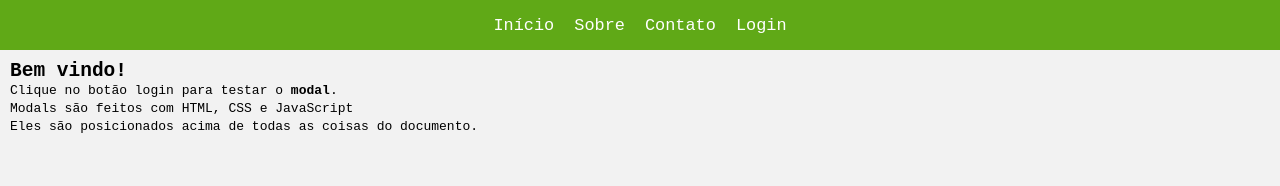
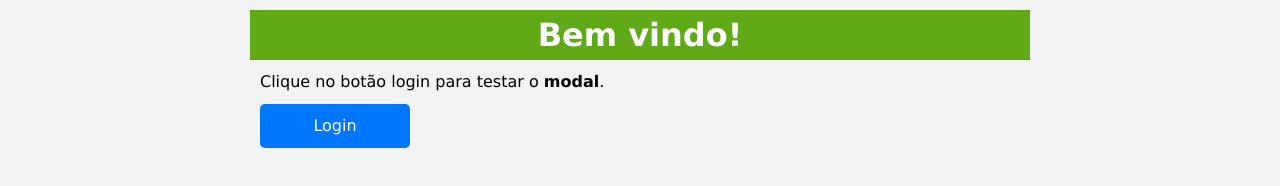
Before and after one commit to LucasHayashi/estudo_javascript, a plain HTML site: page modal-js/index.html in a window 1280 px wide. Drawn offline with Linux system fonts and the light colour scheme.

Commit message:
Ajustado layout para facilitar o propósito da ferramenta

```diff
--- a/modal-js/css/modal.css
+++ b/modal-js/css/modal.css
@@ -55,13 +55,17 @@
     padding: .7em;
 }
 
-.modal input[type="submit"]{
+.modal input[type="button"] {
+    display: block;
+    padding: 10px;
+    margin: 10px 0;
+    border: none;
+    border-radius: 5px;
     background-color: #60A917;
-    color: #fff;
-    font-weight: bold;
-    margin-top: 20px;
-    border: none;
-    font-size: 1.2rem;
+    color: #FFF;
+    cursor: pointer;
+    font-size: 1rem;
+    text-align: center;
 }
 
 @keyframes modal {
--- a/modal-js/css/style.css
+++ b/modal-js/css/style.css
@@ -4,19 +4,18 @@
     margin: 0;
     padding: 0;
     box-sizing: border-box;
-    font-family: monospace;
-}
-
-li {
-    list-style: none;
-}
-
-a {
-    text-decoration: none;
+    font-family: Verdana, Geneva, Tahoma, sans-serif;
+    line-height: 1.5;
 }
 
 body {
     background-color: #F2F2F2;
+}
+
+.container {
+    max-width: 800px;
+    margin: 0 auto;
+    padding: 10px;
 }
 
 header {
@@ -25,20 +24,21 @@ header {
     align-items: center;
     height: 50px;
     background-color: #60A917;
-}
-
-.menu-lista {
-    display: flex;
-}
-
-.menu-lista li a{
-    padding: 10px;
-    font-size: 1.3em;
     color: #FFF;
 }
 
-.menu-lista li a:hover {
-    background-color: #A4C400;
+.abrir {
+    display: block;
+    width: 150px;
+    padding: 10px;
+    margin: 10px 0;
+    border: none;
+    border-radius: 5px;
+    background-color: #0077FF;
+    color: #FFF;
+    cursor: pointer;
+    font-size: 1rem;
+    text-align: center;
 }
 
 .conteudo {
@@ -46,7 +46,3 @@ header {
     flex-direction: column;
     padding: 10px;
 }
-
-.conteudo p {
-    line-height: 140%;
-}
--- a/modal-js/index.html
+++ b/modal-js/index.html
@@ -10,20 +10,11 @@
 <body>
     <div class="container">
         <header>
-            <nav>
-                <ul class="menu-lista">
-                    <li><a href="#">Início</a></li>
-                    <li><a href="#">Sobre</a></li>
-                    <li><a href="#">Contato</a></li>
-                    <li><a href="#" data-modal="abrir">Login</a></li>
-                </ul>
-            </nav>
+            <h1>Bem vindo!</h1>
         </header>
         <section class="conteudo">
-            <h1>Bem vindo!</h1>
             <p>Clique no botão login para testar o <b>modal</b>.</p>
-            <p>Modals são feitos com HTML, CSS e JavaScript</p>
-            <p>Eles são posicionados acima de todas as coisas do documento.</p>
+            <button type="button" data-modal="abrir" class="abrir">Login</button>
         </section>
     </div>
     <section data-modal="container" class="modal-container">
@@ -34,7 +25,7 @@
                 <input type="text">
                 <label for="">Senha:</label>
                 <input type="password">
-                <input type="submit" value="Entrar">
+                <input type="button" value="Entrar">
             </form>
         </div>
     </section>
```
